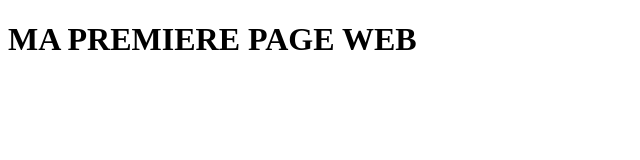
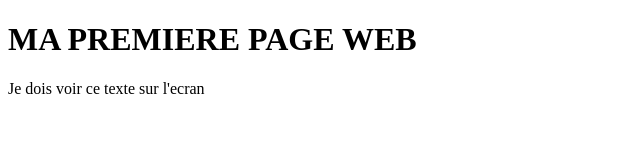
Before and after one commit to eldjiba/TEST, a plain HTML site: page index.html in a window 1280 px wide. Shown: the whole page, without its empty margins (0-640 px from the left). Drawn offline with Linux system fonts and the light colour scheme.

Commit message:
Premiere Paragraphe

```diff
--- a/index.html
+++ b/index.html
@@ -6,5 +6,10 @@
 
 	<h1> MA PREMIERE PAGE WEB </h1>
 
+	<p>
+		Je dois voir ce texte sur l'ecran
+
+	</p>
+
 
 </html>
```
